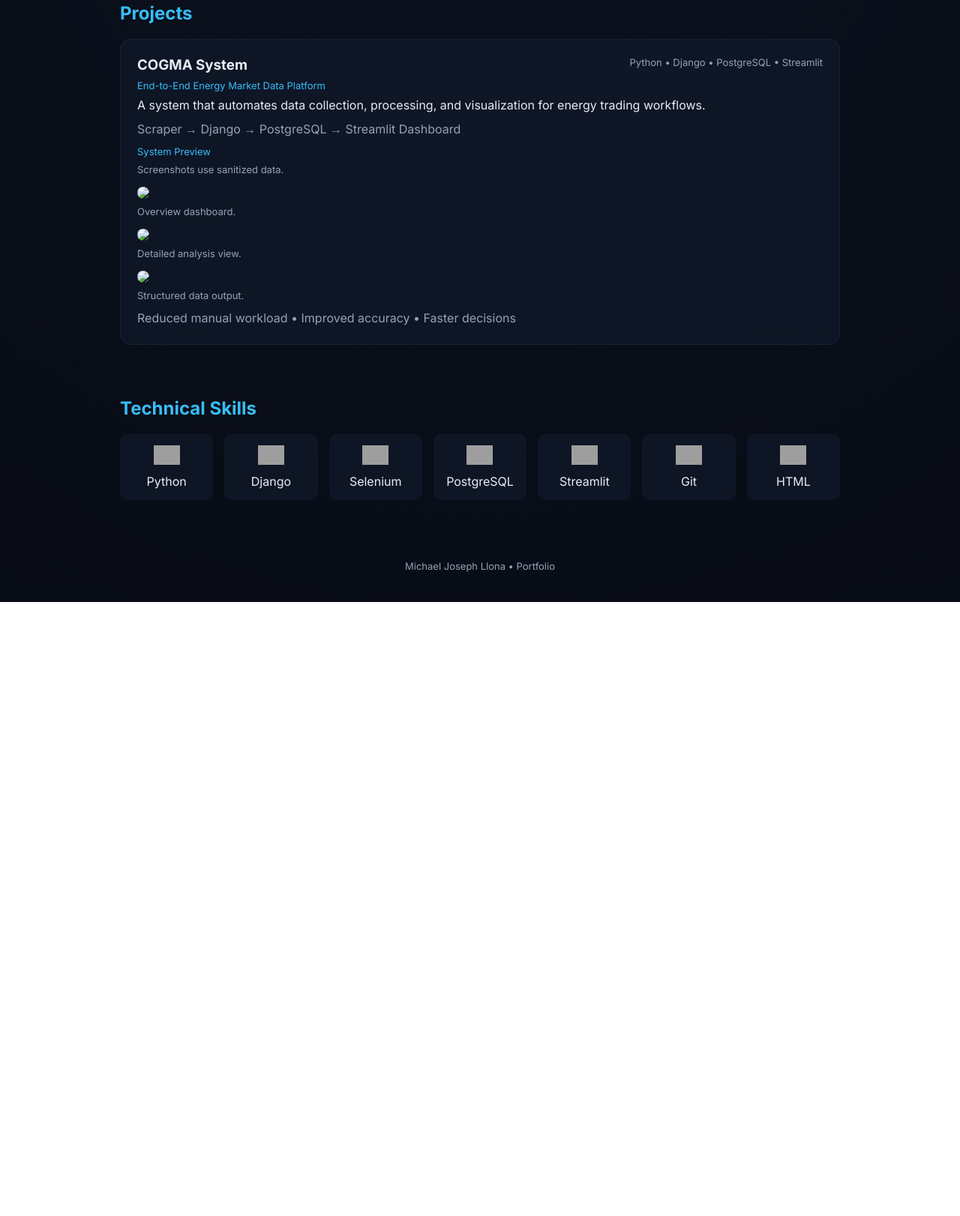
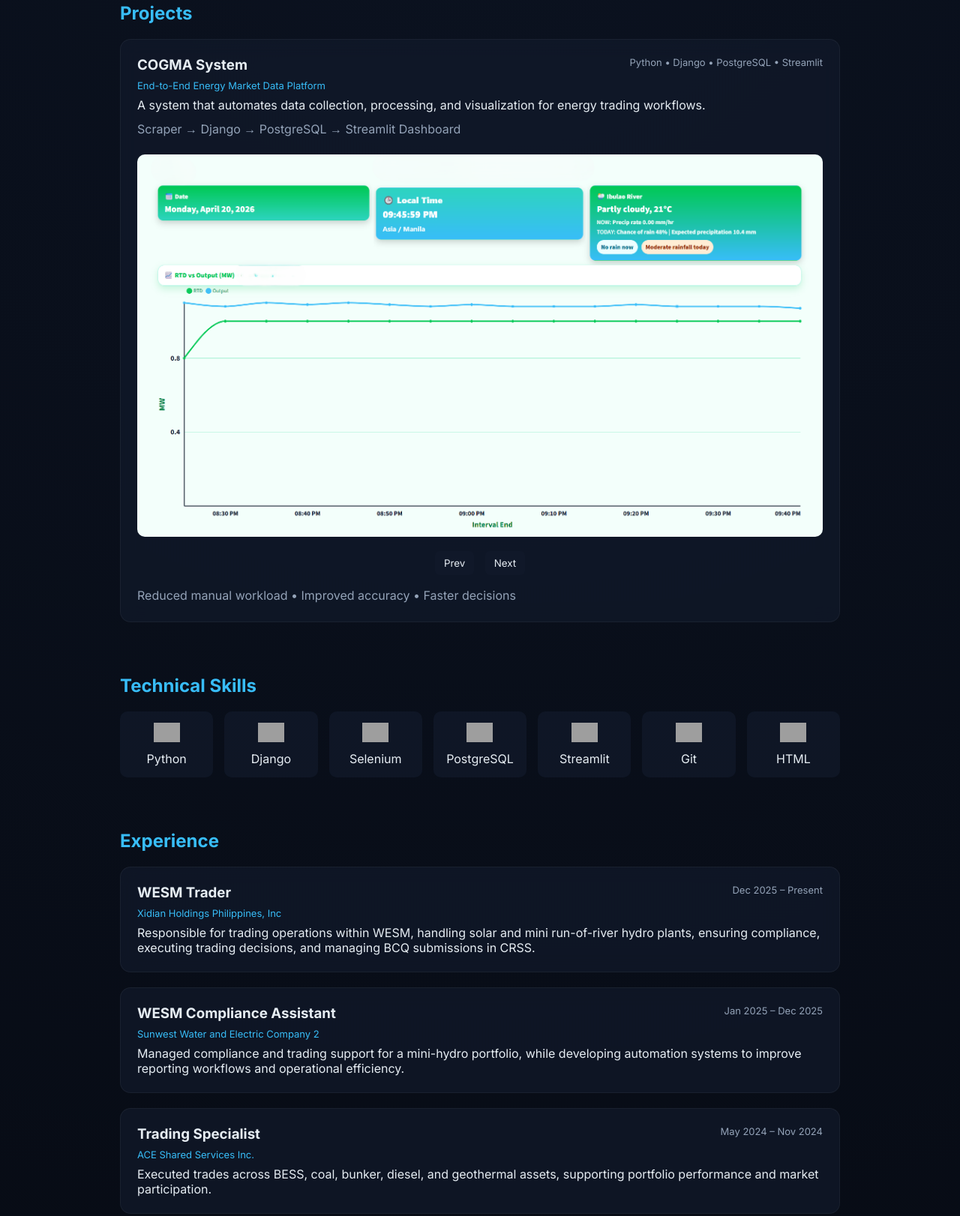
Before and after one commit to RhysXD123/Portfolio, a plain HTML site: page index.html in a window 1280 px wide. Shown: the part 240-1862 px from the top of the page at 75% size. Before the commit the page ends 1043 px from the top, so only its background shows below. Drawn offline with Linux system fonts and the light colour scheme; grey boxes are pictures that could not be loaded.

Commit message:
Update index.html

```diff
--- a/index.html
+++ b/index.html
@@ -129,47 +129,42 @@ body {
     line-height: 1.6;
 }
 
-/* IMAGE HOVER + CLICK */
-.preview-img {
+/* SLIDER */
+.slider {
+    position: relative;
+    margin-top: 20px;
+}
+
+.slides {
+    display: none;
+}
+
+.slides img {
     width: 100%;
     border-radius: 10px;
-    margin-top: 15px;
-    transition: transform 0.3s ease;
-    cursor: pointer;
 }
 
-.preview-img:hover {
-    transform: scale(1.03);
+.active {
+    display: block;
 }
 
-.caption {
-    font-size: 13px;
-    color: var(--muted);
-    margin-top: 5px;
+.buttons {
+    margin-top: 10px;
+    text-align: center;
 }
 
-/* LIGHTBOX */
-.lightbox {
-    display: none;
-    position: fixed;
-    z-index: 999;
-    padding-top: 60px;
-    left: 0;
-    top: 0;
-    width: 100%;
-    height: 100%;
-    background: rgba(0,0,0,0.9);
+.buttons button {
+    background: var(--card);
+    color: var(--text);
+    border: none;
+    padding: 8px 12px;
+    margin: 5px;
+    cursor: pointer;
+    border-radius: 6px;
 }
 
-.lightbox img {
-    margin: auto;
-    display: block;
-    max-width: 90%;
-    max-height: 80%;
-}
-
-.lightbox:target {
-    display: block;
+.buttons button:hover {
+    background: var(--accent);
 }
 
 /* FOOTER */
@@ -215,45 +210,33 @@ body {
             Scraper → Django → PostgreSQL → Streamlit Dashboard
         </p>
 
-        <p class="exp-focus">System Preview</p>
-        <p class="caption">Screenshots use sanitized data.</p>
+        <!-- SLIDER -->
+        <div class="slider">
 
-        <!-- IMAGE 1 -->
-        <a href="#img1">
-            <img src="cogma-dashboard.png" class="preview-img">
-        </a>
-        <p class="caption">Overview dashboard.</p>
+            <div class="slides active">
+                <img src="Hydro RTD & Output.png">
+            </div>
 
-        <!-- IMAGE 2 -->
-        <a href="#img2">
-            <img src="cogma-detail.png" class="preview-img">
-        </a>
-        <p class="caption">Detailed analysis view.</p>
+            <div class="slides">
+                <img src="Solar RTD & Output Price.png">
+            </div>
 
-        <!-- IMAGE 3 -->
-        <a href="#img3">
-            <img src="cogma-data.png" class="preview-img">
-        </a>
-        <p class="caption">Structured data output.</p>
+            <div class="slides">
+                <img src="Solar.png">
+            </div>
+
+            <div class="buttons">
+                <button onclick="prevSlide()">Prev</button>
+                <button onclick="nextSlide()">Next</button>
+            </div>
+
+        </div>
 
         <div class="metrics">
             Reduced manual workload • Improved accuracy • Faster decisions
         </div>
     </div>
 
-</div>
-
-<!-- LIGHTBOXES -->
-<div id="img1" class="lightbox">
-    <a href="#"><img src="Hydro RTD & Output.png"></a>
-</div>
-
-<div id="img2" class="lightbox">
-    <a href="#"><img src="Solar.png"></a>
-</div>
-
-<div id="img3" class="lightbox">
-    <a href="#"><img src="Solar RTD & Output Price.png"></a>
 </div>
 
 <!-- SKILLS -->
@@ -271,12 +254,81 @@ body {
     </div>
 </div>
 
-<!-- FOOTER -->
+<!-- EXPERIENCE -->
+<div class="section">
+    <h2>Experience</h2>
+
+    <div class="exp-card">
+        <div class="exp-header">
+            <h3>WESM Trader</h3>
+            <span>Dec 2025 – Present</span>
+        </div>
+        <p class="exp-focus">Xidian Holdings Philippines, Inc</p>
+        <p>
+            Responsible for trading operations within WESM, handling solar and mini run-of-river hydro plants, ensuring compliance, executing trading decisions, and managing BCQ submissions in CRSS.
+        </p>
+    </div>
+
+    <div class="exp-card">
+        <div class="exp-header">
+            <h3>WESM Compliance Assistant</h3>
+            <span>Jan 2025 – Dec 2025</span>
+        </div>
+        <p class="exp-focus">Sunwest Water and Electric Company 2</p>
+        <p>
+            Managed compliance and trading support for a mini-hydro portfolio, while developing automation systems to improve reporting workflows and operational efficiency.
+        </p>
+    </div>
+
+    <div class="exp-card">
+        <div class="exp-header">
+            <h3>Trading Specialist</h3>
+            <span>May 2024 – Nov 2024</span>
+        </div>
+        <p class="exp-focus">ACE Shared Services Inc.</p>
+        <p>
+            Executed trades across BESS, coal, bunker, diesel, and geothermal assets, supporting portfolio performance and market participation.
+        </p>
+    </div>
+
+</div>
+
+<!-- ABOUT -->
+<div class="section">
+    <h2>About</h2>
+
+    <div class="card">
+        <p>
+            I build systems at the intersection of energy trading and technology, transforming raw market data into structured insights through automation and data pipelines.
+        </p>
+    </div>
+</div>
+
 <div class="footer">
     Michael Joseph Llona • Portfolio
 </div>
 
 </div>
 
+<script>
+let index = 0;
+const slides = document.getElementsByClassName("slides");
+
+function showSlide(i) {
+    for (let s of slides) s.classList.remove("active");
+    slides[i].classList.add("active");
+}
+
+function nextSlide() {
+    index = (index + 1) % slides.length;
+    showSlide(index);
+}
+
+function prevSlide() {
+    index = (index - 1 + slides.length) % slides.length;
+    showSlide(index);
+}
+</script>
+
 </body>
 </html>
```
